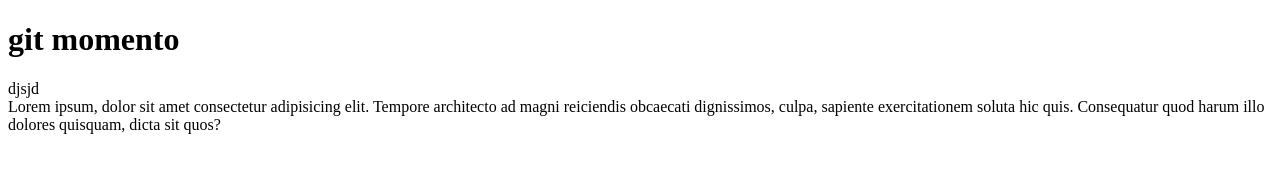
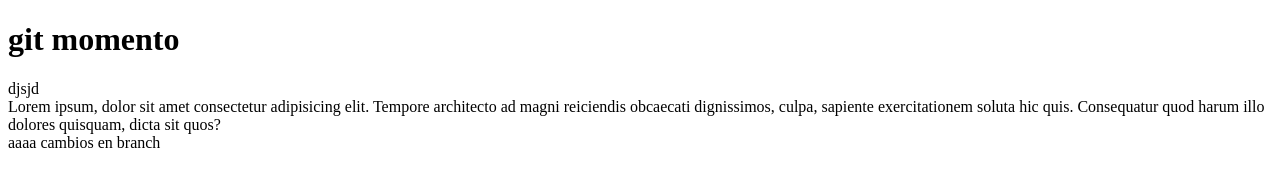
Before and after one commit to xzAnarchy/projecto-1, a plain HTML site: page index.html in a window 1280 px wide. Drawn offline with Linux system fonts and the light colour scheme.

Commit message:
read-me-editado

```diff
--- a/index.html
+++ b/index.html
@@ -15,7 +15,7 @@
     <h1>git momento</h1>
     <span>djsjd</span>
     <div>Lorem ipsum, dolor sit amet consectetur adipisicing elit. Tempore architecto ad magni reiciendis obcaecati dignissimos, culpa, sapiente exercitationem soluta hic quis. Consequatur quod harum illo dolores quisquam, dicta sit quos?</div>
-
+        aaaa cambios en branch
     <ul></ul>
 
 </body>
```
Also changed, not shown: 1 other file.
